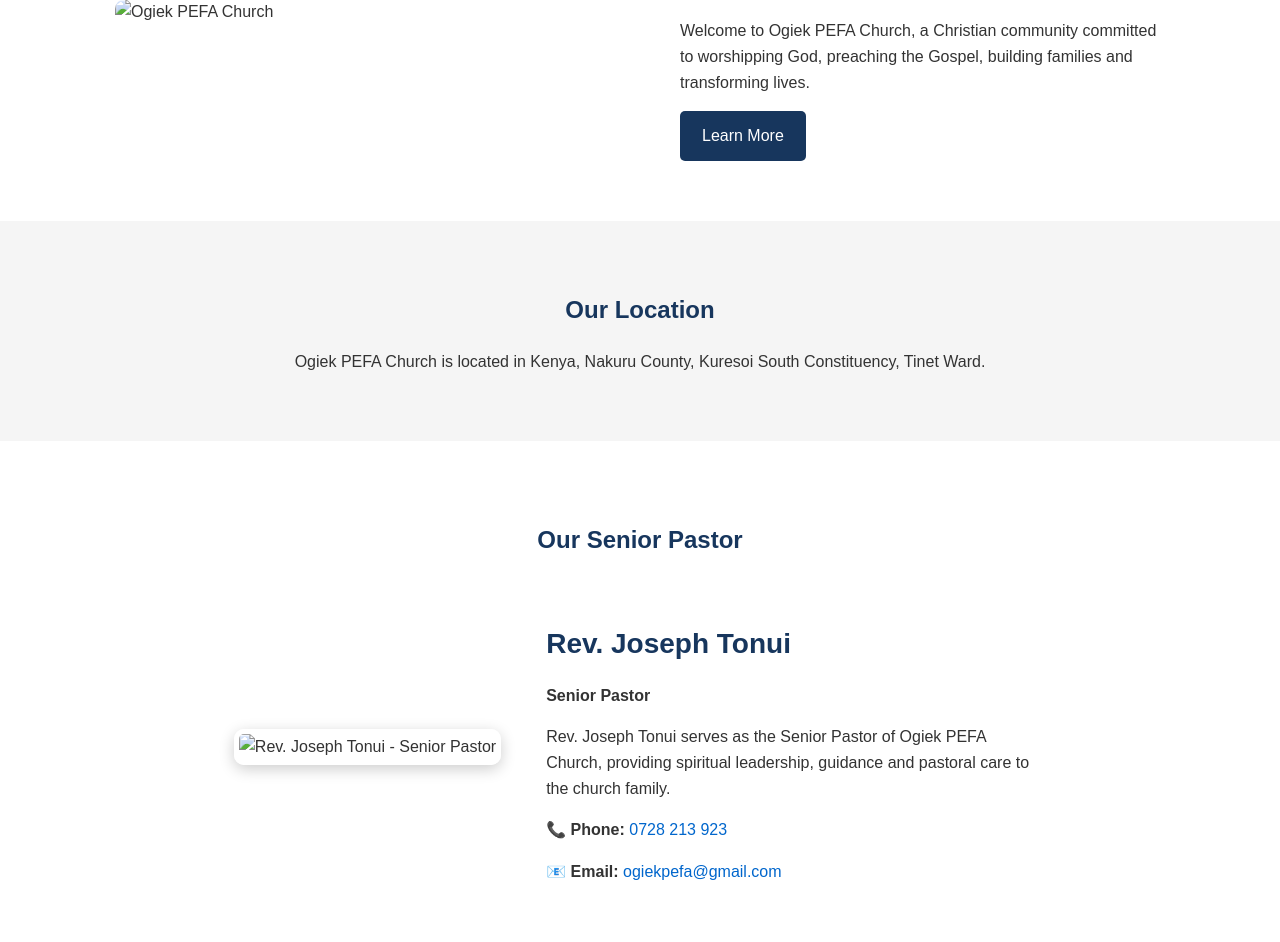
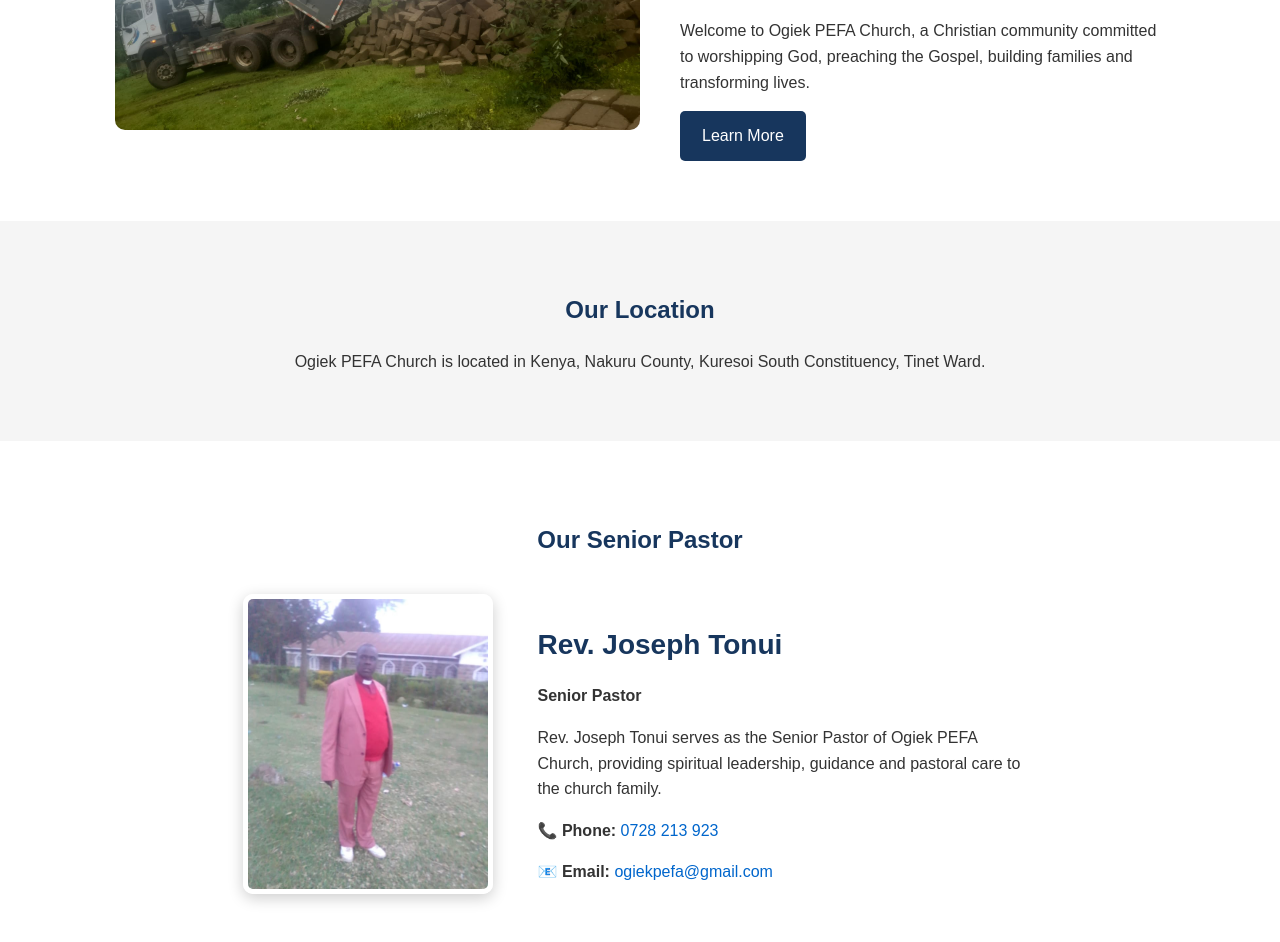
Before and after one commit to ogiekpefa-stack/OGIEK-PEFA-CHURCH-WEBSITE, a plain HTML site: page index.html in a window 1280 px wide. Shown: the part 407-1349 px from the top of the page. Drawn offline with Linux system fonts and the light colour scheme.

Commit message:
Update index.html

```diff
--- a/index.html
+++ b/index.html
@@ -25,7 +25,7 @@
 </nav>
 
 <section class="hero">
-    <img src="images/CHURCH.jpg" alt="Ogiek PEFA Church">
+    <img src="CHURCH.jpg" alt="Ogiek PEFA Church">
 
     <div>
         <h2>WELCOME TO OGIEK PEFA CHURCH</h2>
@@ -53,7 +53,7 @@
 
         <div class="pastor-image">
             <img
-                src="images/PASTOR.jpg"
+                src="PASTOR.jpg"
                 alt="Rev. Joseph Tonui - Senior Pastor"
             >
         </div>
```
